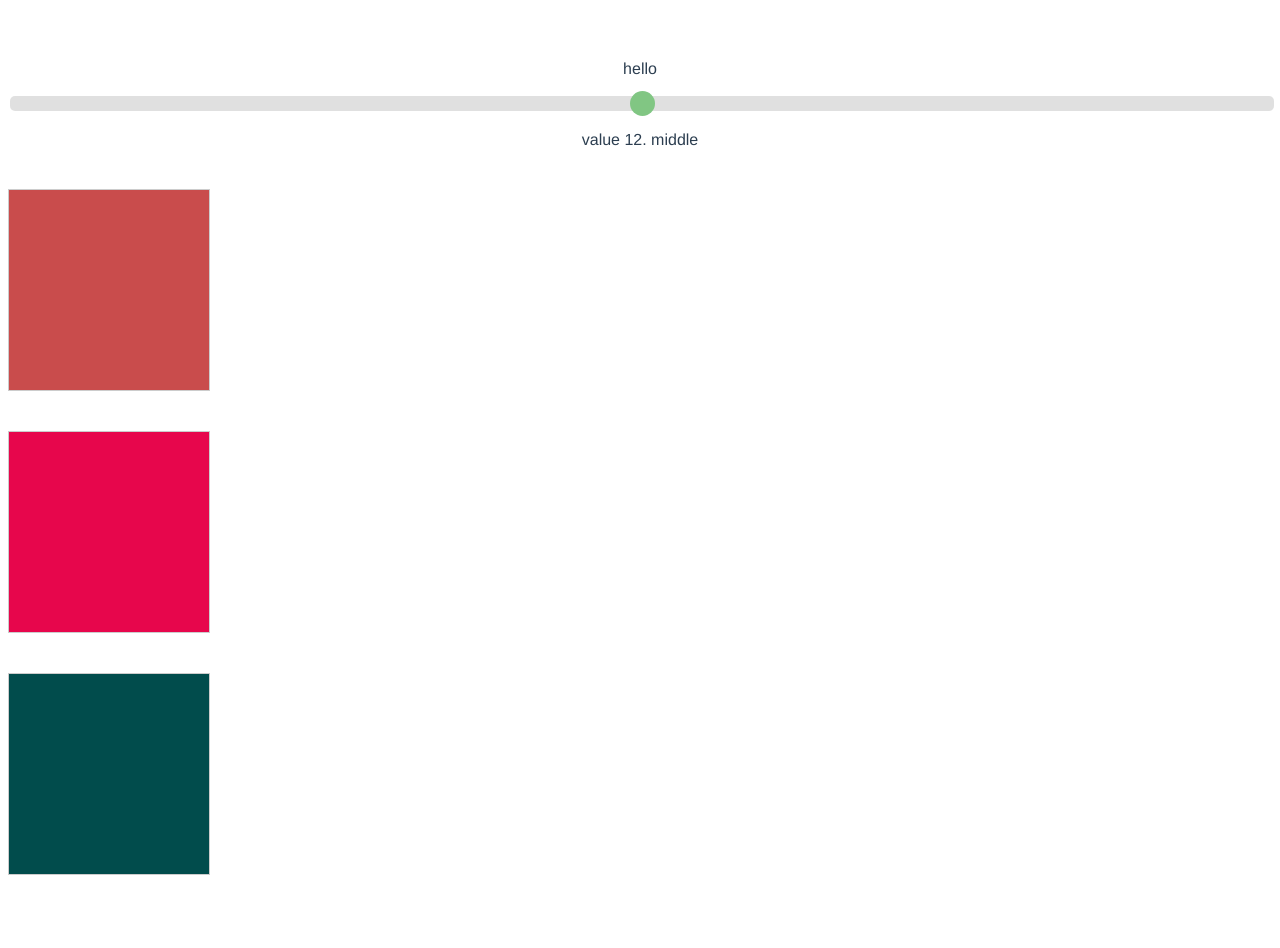
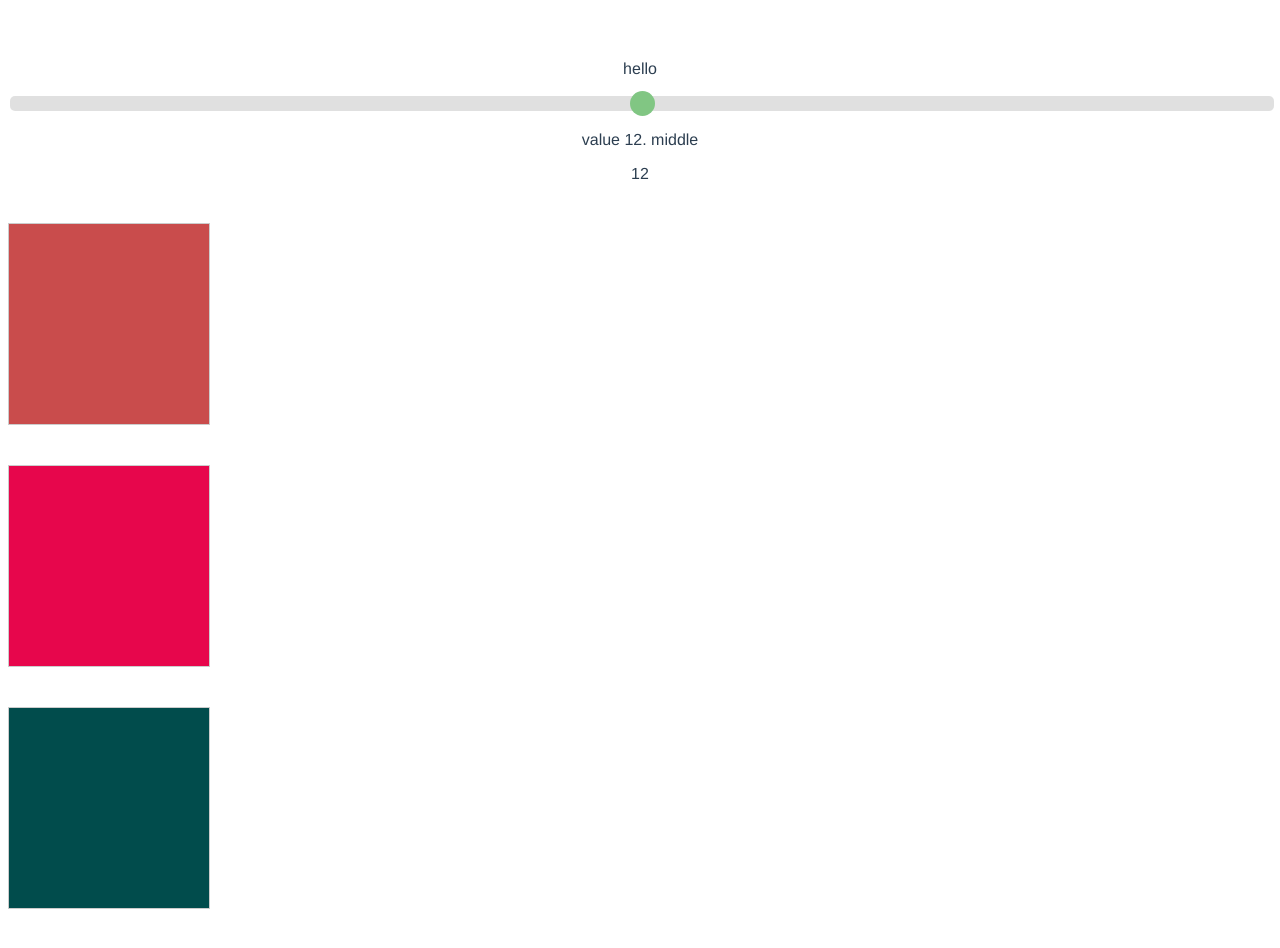
Before and after one commit to Ravildgar/vue-color-game, a Vue app: page / in a window 1280 px wide. Before the commit the page ends 915 px from the top, so only its background shows below. Built offline with nearby package versions, Linux system fonts and the light colour scheme.

Commit message:
get data from slider

```diff
--- a/src/App.vue
+++ b/src/App.vue
@@ -1,8 +1,8 @@
 <template>
   <div id="app">
     <HelloI18n/>
-    <SliderRanged/>
-    <FieldComponent/>
+    <SliderRanged @inputData="updateNumberOfColors"/>
+    <FieldComponent :numberOfColors="childData"/>
   </div>
 </template>
 
@@ -17,6 +17,16 @@ export default {
     HelloI18n,
     SliderRanged,
     FieldComponent
+  },
+  data: function() {
+    return {
+      childData: 12
+    };
+  },
+  methods: {
+    updateNumberOfColors(variable) {
+      this.childData = Number(variable);
+    }
   }
 };
 </script>
--- a/src/components/FieldComponent.vue
+++ b/src/components/FieldComponent.vue
@@ -1,5 +1,6 @@
 <template>
   <div>
+    {{numberOfColors}}
     <SelectableColor
       backgroundColor="rgb(201, 76, 76)"
       сorrectСolor="rgb(201, 76, 76)"
@@ -19,7 +20,6 @@
 </template>
 
 <script>
-
 import SelectableColor from "./SelectableColor.vue";
 
 export default {
@@ -27,6 +27,10 @@ export default {
     SelectableColor
   },
   props: {
+    numberOfColors: {
+      type: Number,
+      default: 12
+    },
     сorrectСolor: {
       type: String,
       default: "rgb(201, 76, 76)"
--- a/src/components/SliderRanged.vue
+++ b/src/components/SliderRanged.vue
@@ -1,6 +1,6 @@
 <template>
   <div class="slidecontainer">
-    <input v-model="value" type="range" min="2" max="22" value="10" class="slider">
+    <input @input="submit" v-model="value" type="range" min="2" max="22" value="10" class="slider">
     <p v-if="value < 7">{{ $t('value') }} {{value}}. {{ $t('easy') }}</p>
     <p v-else-if="value < 15">{{ $t('value') }} {{value}}. {{ $t('middle') }}</p>
     <p v-else>{{ $t('value') }} {{value}}. {{ $t('hard') }}</p>
@@ -13,6 +13,11 @@ export default {
     return {
       value: 12
     };
+  },
+  methods: {
+    submit: function() {
+      this.$emit("inputData", this.value);
+    }
   }
 };
 </script>
```
